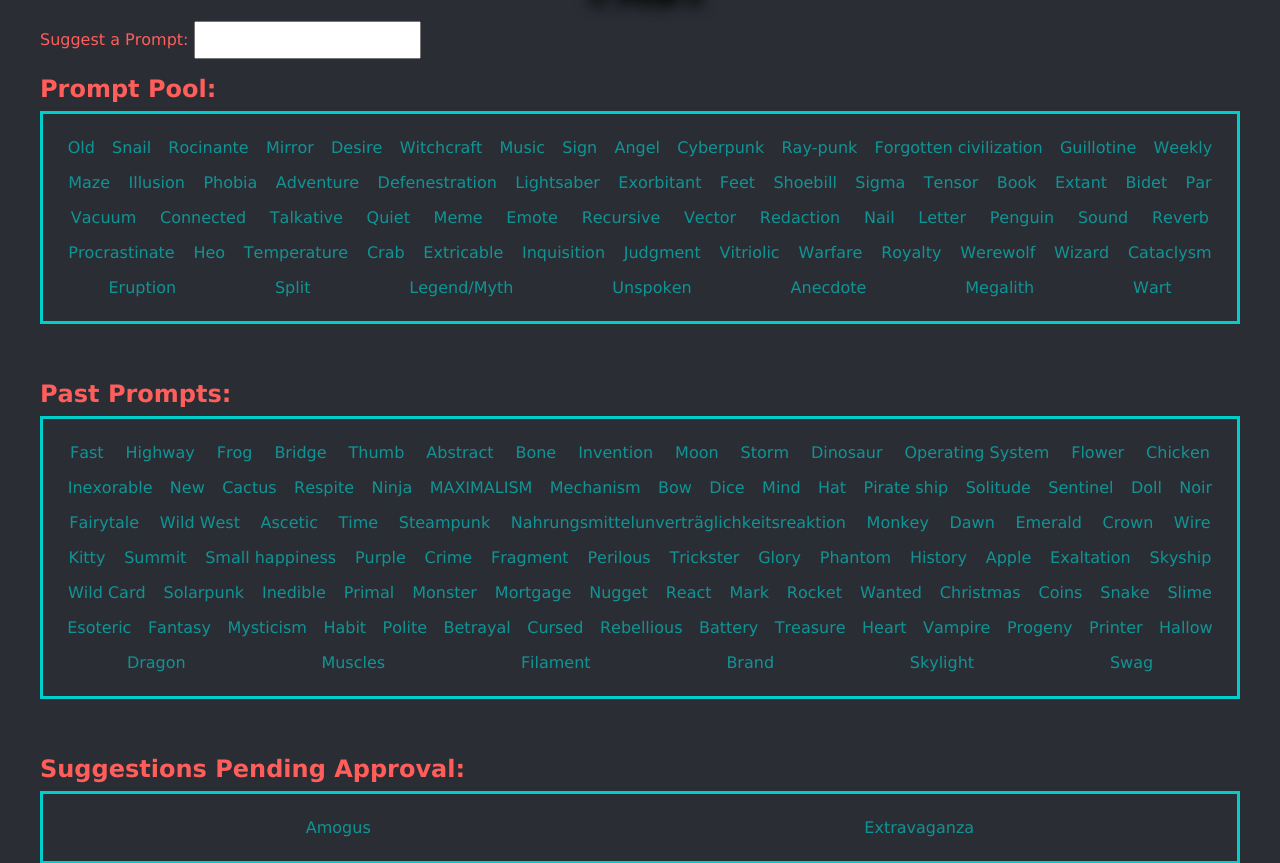
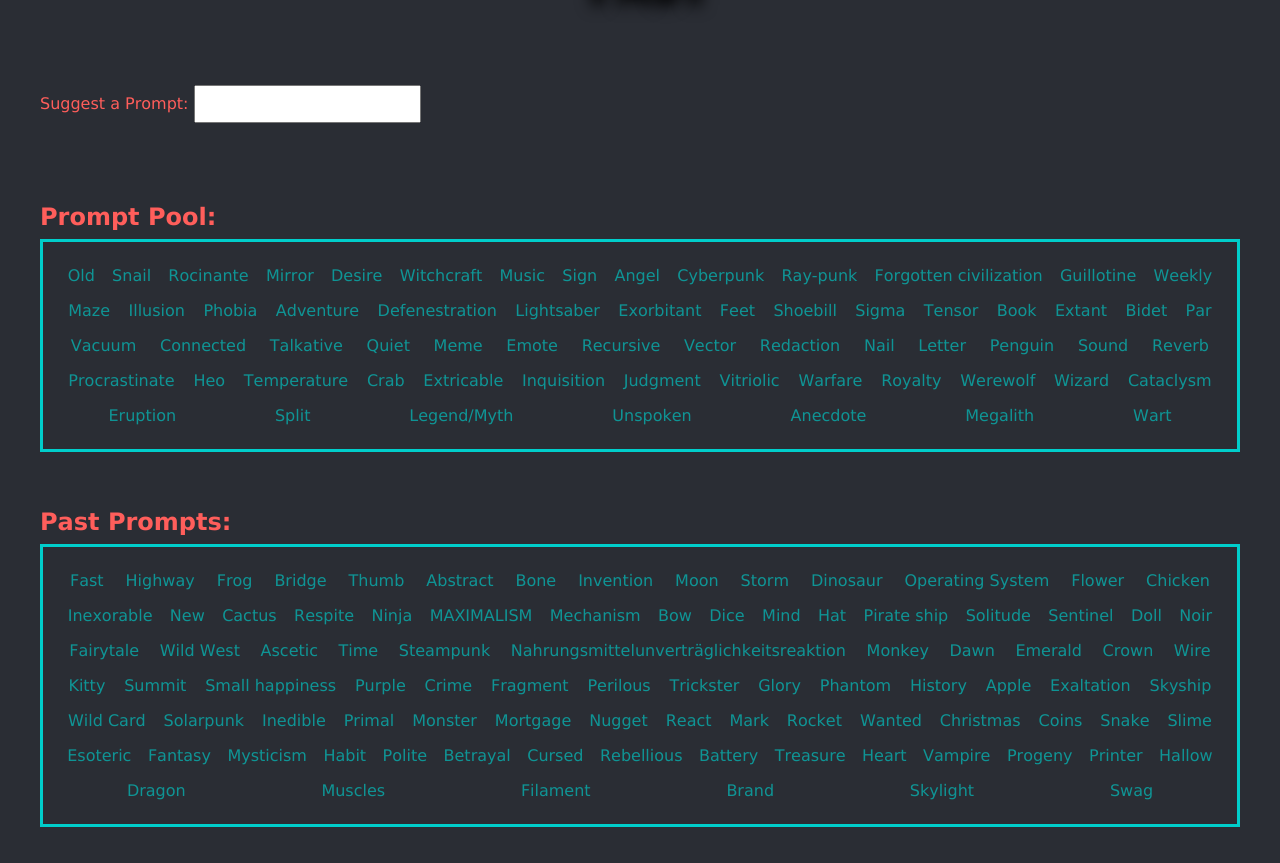
Before and after one commit to tm-nielsen/wart-dot-com, a React (Create React App) app: page / in a window 1280 px wide. Shown: the part 183-1046 px from the top of the page. Built offline with nearby package versions, Linux system fonts and the light colour scheme.

Commit message:
Added spacers

```diff
--- a/src/routes/Home.js
+++ b/src/routes/Home.js
@@ -7,15 +7,16 @@ const Home = () => {
     <>
       <h1 className="acc">This Week's WArt word is:</h1>
       <p id="current-prompt">fast</p>
+      <div className="spacer"/>
       <form action="">
         <label htmlFor="prompt">Suggest a Prompt: </label>
         <input type="text" name="prompt" id="prompt" />
       </form>
-
+      <div className="spacer"/>
       <WordList title="Prompt Pool" category="current" />
       <WordList title="Past Prompts" category="past" />
-      <WordList title="Suggestions Pending Approval" category="pending" />
-
+      <WordList title="Pending Approval" category="pending" />
+      <div className="spacer"/>
       <Footer/>
     </>
   )
--- a/src/styles/index.css
+++ b/src/styles/index.css
@@ -101,6 +101,13 @@ p {
   padding: 0;
 }
 
+.spacer {
+  width: 100%;
+  height: 4em;
+  margin: 0;
+  padding: 0;
+}
+
 #current-prompt {
   display:block;
   margin: 0;
```
